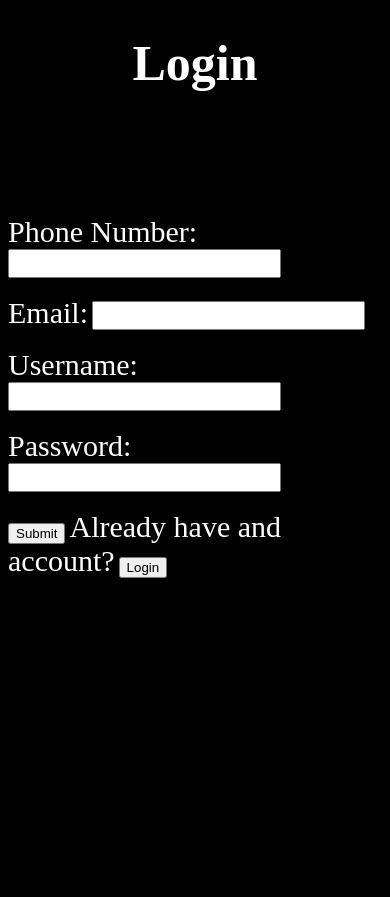
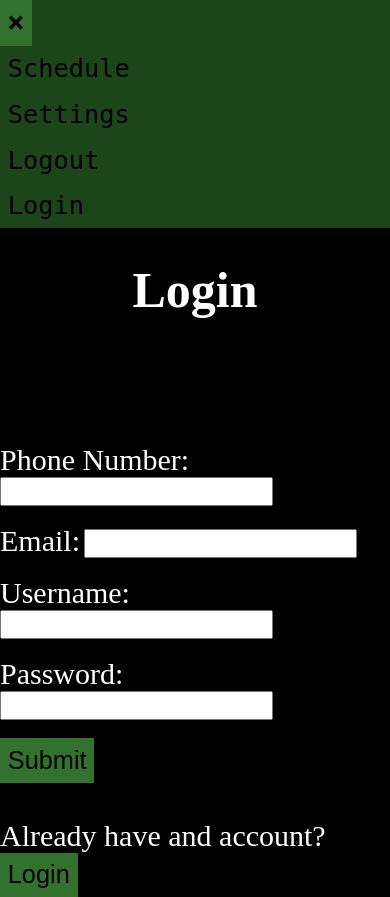
Before and after one commit to BradyM1213/Schedule-Timing, a Flask app: template templates/Signup.html in a window 390 px wide. Before the commit the page ends 578 px from the top, so only its background shows below. Run offline with Flask 2, Linux system fonts and the light colour scheme; the template is opened without the code that fills it, so the values that code supplies are empty.

Commit message:
Yay It doesnt work

```diff
--- a/static/Signup.css
+++ b/static/Signup.css
@@ -1,3 +1,91 @@
+li{
+  list-style-type: none;
+  margin: 2vw 0;
+
+  font-size: 3vh;
+}
+
+a{
+  text-decoration: none;
+  color: black;
+  font-family: monospace;
+
+  padding: 2vw;
+}
+
+nav{
+  width: 100vw;
+  background-color: #1c4619;
+}
+
+ul{
+  display: block;
+  margin: 0;
+  padding: 0;
+
+  display: flex;
+}
+
+body{
+  margin: 0;
+  background: black}
+
+
+  .text-small {
+    color: white;
+    font-size: 30px;
+    vertical-align: bottom;
+    text-align: center;
+  }
+
+  .text-box {
+    font-size: 20px;
+    vertical-align: bottom;
+    text-align: center;
+  }
+
+  .text {
+    text-align: center;
+    color: white;
+    font-size: 50px;
+
+  }
+
+button{
+  display: none;
+}
+
+a:hover{
+  background-color: #466d43;
+}
+
+@media only screen and (max-width: 500px) {
+  ul{
+    flex-direction: column;
+  }
+
+  a{
+    display: block;
+  }
+
+  li{
+    margin: 0;
+  }
+
+  button{
+    display: block;
+
+    padding: 2vw;
+    font-size: 3vh;
+    background-color: #33722e;
+    border: none;
+    outline: none;
+    cursor: pointer;
+
+    align-self: flex-start;
+  }
+}
+
 body {
     background: black}
 
--- a/Index.html
+++ b/templates/Index.html
@@ -2,9 +2,7 @@
 <html>
 <head>
 <meta name="viewport" content="width=device-width, initial-scale=1">
-<link rel = "stylesheet" type = "text/css" href = "Index.css" />
-<script src="Index.js"></script>
-</script>
+<link rel = "stylesheet" type = "text/css" href = "{{ url_for('static', filename='Index.css') }}" />
 </head>
 <body>
 
--- a/templates/Signup.html
+++ b/templates/Signup.html
@@ -4,6 +4,27 @@
 <meta name="viewport" content="width=device-width, initial-scale=1">
 <link rel = "stylesheet" type = "text/css" href = "{{ url_for('static', filename='Signup.css') }}" />
 <body>
+        <nav>
+                <ul>
+                    <button>🞬</button>
+                  <li>
+                    <!-- link one -->
+                    <a href="#schedule"> Schedule </a>
+                  </li>
+                  <li>
+                    <!-- link two -->
+                     <a href="#settings"> Settings </a>
+                  </li>
+                  <li>
+                    <!-- link three -->
+                    <a href="#logout"> Logout </a>
+                  </li>
+                  <li>
+                    <!-- link four -->
+                    <a href="#login"> Login </a>
+                  </li>
+                </ul>
+              </nav>
     <form action="{{ url_for('Signup') }}" method="POST">
         <h1 class="text">Login</h1>
         <br><br><br><br><br>
@@ -23,6 +44,7 @@
         <input class="text-box" type="text" id="Password" name="password">
         <br><br>
         <button type="submit">Submit</button>
+        <br><br>
         <label class="text-small">Already have and account?</label>
         <button>Login</button>
     </form>
```
Also changed, not shown: Index.css (deleted, +0 -70 lines), static/Index.css (added, +179 -0 lines), static/Index.js (deleted, +0 -40 lines).
